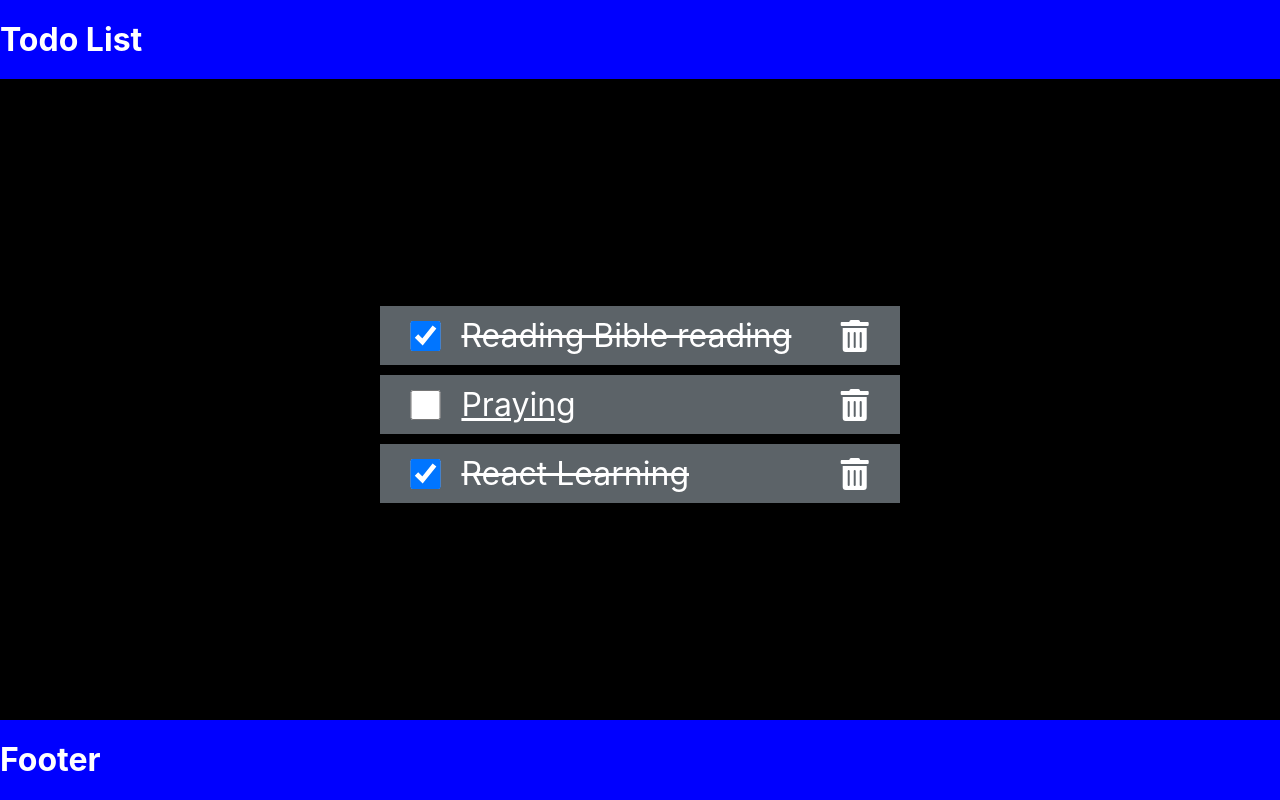
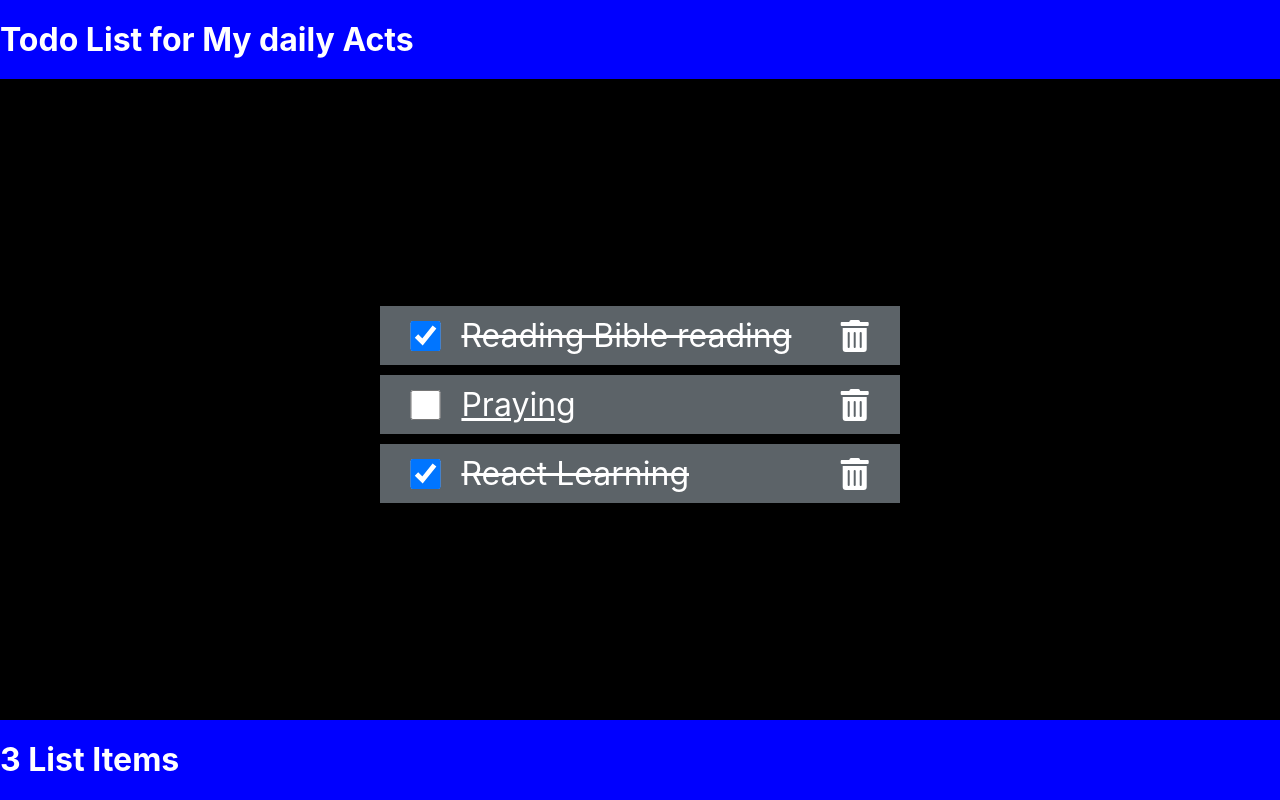
Before and after one commit to Vasanthkumar12/react-learning, a React (Create React App) app in the folder todo-list-app/: page / in a window 1280 px wide. Built offline with nearby package versions, Linux system fonts and the light colour scheme.

Commit message:
Props and Abstraction concept has learned successfully

```diff
--- a/todo-list-app/src/App.js
+++ b/todo-list-app/src/App.js
@@ -2,13 +2,50 @@ import './App.css';
 import Content from './Content';
 import Header from './Header';
 import Footer from './Footer';
+import { useState } from 'react'
 
 function App() {
+  const [todos, setTodos] = useState(
+    [
+        {
+            id: 1,
+            checked: true,
+            todo: "Reading Bible reading"
+        },
+        {
+            id:2,
+            checked: false,
+            todo: "Praying"
+        },
+        {
+            id: 3,
+            checked: true,
+            todo: "React Learning"
+        }
+    ]
+  )
+
+  let handleChange = (id) => {
+      let todoss = todos.map(todo => todo.id===id? {...todo, checked: !todo.checked} : todo)
+      setTodos(todoss)
+  }
+
+  let handleDelete = (id) => {
+      let todoss = todos.filter(todo => todo.id !== id )
+      setTodos(todoss)
+  }
+
   return (
     <div id="container">
-      <Header />
-      <Content />
-      <Footer />
+      <Header title= "Todo List for My daily Acts"/>
+      <Content
+        todos = {todos}
+        handleChange = {handleChange}
+        handleDelete = {handleDelete}
+      />
+      <Footer
+        todosLength = {todos.length}
+      />
     </div>
   );
 }
--- a/todo-list-app/src/Content.js
+++ b/todo-list-app/src/Content.js
@@ -1,56 +1,17 @@
 import React from 'react'
-import { useState } from 'react'
-import { FaTrashAlt } from "react-icons/fa"
 import './Content.css'
+import ItemsList from './ItemsList'
 
-export default function Content() {
-    const [todos, setTodos] = useState(
-        [
-            {
-                id: 1,
-                checked: true,
-                todo: "Reading Bible reading"
-            },
-            {
-                id:2,
-                checked: false,
-                todo: "Praying"
-            },
-            {
-                id: 3,
-                checked: true,
-                todo: "React Learning"
-            }
-        ]
-    )
-
-    let handleChange = (id) => {
-        let todoss = todos.map(todo => todo.id===id? {...todo, checked: !todo.checked} : todo)
-        setTodos(todoss)
-    }
-
-    let handleDelete = (id) => {
-        let todoss = todos.filter(todo => todo.id !== id )
-        setTodos(todoss)
-    }
+export default function Content({todos, handleChange, handleDelete}) {
 
     return (
         <div id="content">
             {(todos.length)? (
-            <ul>
-               { todos.map(todoItem =>
-                <li className='lineItem' key={todoItem.id}>
-                    <input type='checkbox' onChange={() => handleChange(todoItem.id)} checked={todoItem.checked} />
-                    <label id='todo'  style={todoItem.checked ? {textDecoration:"line-through"}: {textDecoration:"underline"}} onClick={()=> handleChange(todoItem.id)}>{todoItem.todo}</label>
-                    <FaTrashAlt
-                        className='btn'
-                        role= "button"
-                        tabIndex="0"
-                        onClick={()=>handleDelete(todoItem.id)}
-                    />
-                </li>
-               ) }
-            </ul>
+                <ItemsList
+                    todos = {todos}
+                    handleChange = {handleChange}
+                    handleDelete = {handleDelete}
+                />
             ): (
                 <p>Your list is Empty</p>
             )}
--- a/todo-list-app/src/Footer.js
+++ b/todo-list-app/src/Footer.js
@@ -1,10 +1,10 @@
 import React from 'react'
 import './Footer.css'
 
-export default function Footer() {
+export default function Footer({todosLength}) {
   return (
     <div>
-        <h1 id="footer">Footer</h1>
+        <h1 id="footer">{todosLength} List {todosLength == 1 ? "Item" : "Items"}</h1>
     </div>
   )
 }
--- a/todo-list-app/src/Header.js
+++ b/todo-list-app/src/Header.js
@@ -1,10 +1,14 @@
 import React from 'react'
 import './Header.css'
 
-export default function Header() {
+export default function Header(props) {
   return (
     <div id="header">
-        <h1>Todo List</h1>
+        <h1>{props.title}</h1>
     </div>
   )
 }
+
+Header.defaultProps = {
+  title: "Todo List Default"
+}
--- /dev/null
+++ b/todo-list-app/src/ItemsList.js
@@ -0,0 +1,20 @@
+import React from 'react'
+import LineItem from './LineItem'
+
+function ItemsList({todos, handleChange, handleDelete}) {
+  return (
+    <ul>
+       { todos.map(todoItem =>
+            <LineItem
+                todoItem = {todoItem}
+                handleChange = {handleChange}
+                handleDelete = {handleDelete}
+            />
+            )
+        }
+    </ul>
+
+  )
+}
+
+export default ItemsList
--- /dev/null
+++ b/todo-list-app/src/LineItem.js
@@ -0,0 +1,19 @@
+import React from 'react'
+import { FaTrashAlt } from "react-icons/fa"
+
+function LineItem({todoItem, handleChange, handleDelete}) {
+  return (
+    <li className='lineItem' key={todoItem.id}>
+            <input type='checkbox' onChange={() => handleChange(todoItem.id)} checked={todoItem.checked} />
+            <label id='todo'  style={todoItem.checked ? {textDecoration:"line-through"}: {textDecoration:"underline"}} onClick={()=> handleChange(todoItem.id)}>{todoItem.todo}</label>
+            <FaTrashAlt
+                className='btn'
+                role= "button"
+                tabIndex="0"
+                onClick={()=>handleDelete(todoItem.id)}
+            />
+    </li>
+  )
+}
+
+export default LineItem
```
